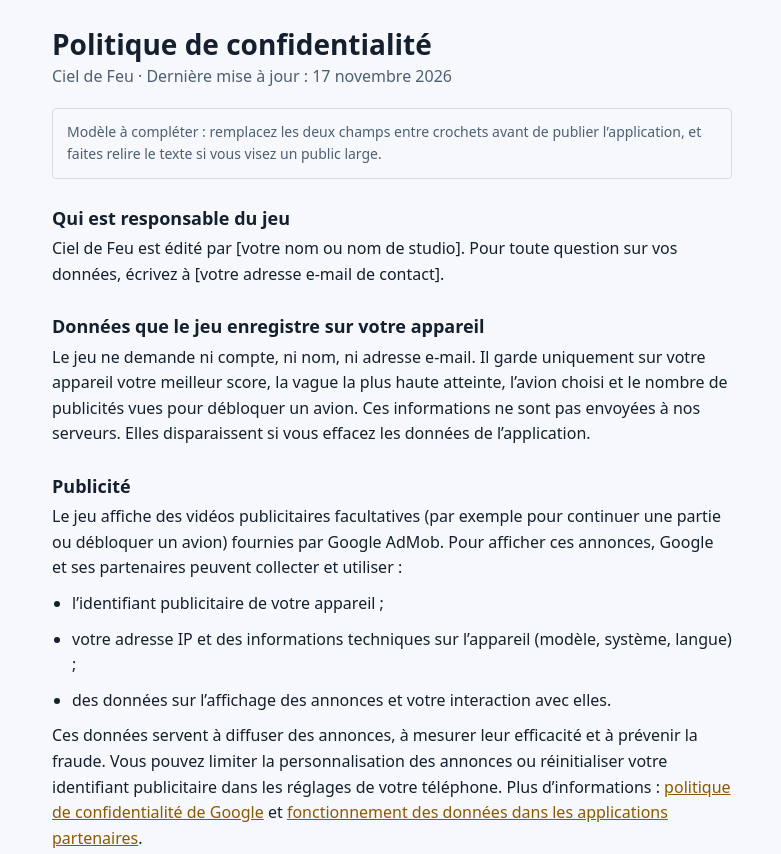
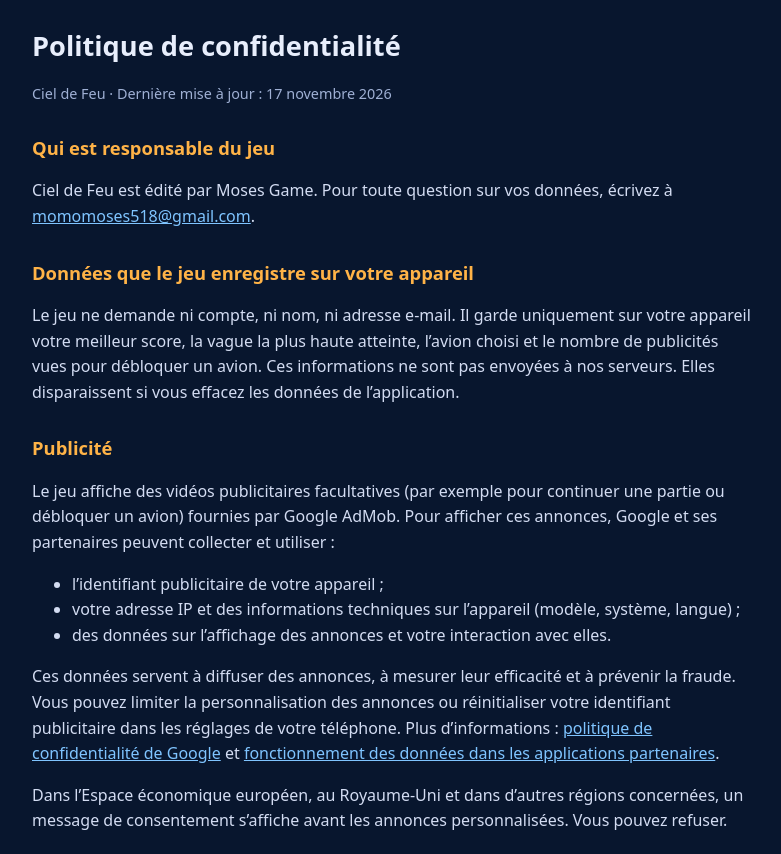
Before and after one commit to Moses43-momo/Moses43-momo.-GitHub.-io.-, a plain HTML site: page privacy.html in a window 1280 px wide. Shown: the top 854 px of the page, without its empty margins (248-1029 px from the left). Drawn offline with Linux system fonts and the light colour scheme.

Commit message:
Add files via upload

```diff
--- a/privacy.html
+++ b/privacy.html
@@ -1,31 +1,18 @@
-<!doctype html>
+<!DOCTYPE html>
 <html lang="fr">
 <head>
 <meta charset="utf-8">
 <meta name="viewport" content="width=device-width, initial-scale=1">
+<meta name="theme-color" content="#08162e">
 <title>Politique de confidentialité – Ciel de Feu</title>
 <style>
-:root { --bg: #f6f8fb; --fg: #14202e; --muted: #4d5f73; --line: #d3dce6; --accent: #8a5a00; color-scheme: light; }
-@media (prefers-color-scheme: dark) {
-  :root:not([data-theme="light"]) { --bg: #0b1626; --fg: #e6eef6; --muted: #9db4c6; --line: #243449; --accent: #ffb703; color-scheme: dark; }
-}
-:root[data-theme="dark"] { --bg: #0b1626; --fg: #e6eef6; --muted: #9db4c6; --line: #243449; --accent: #ffb703; color-scheme: dark; }
-* { box-sizing: border-box; }
-body {
-  margin: 0; background: var(--bg); color: var(--fg);
-  font: 400 16px/1.6 system-ui, -apple-system, 'Segoe UI', Roboto, sans-serif;
-  padding-block: 28px;
-  padding-left: max(16px, env(safe-area-inset-left, 0px));
-  padding-right: max(16px, env(safe-area-inset-right, 0px));
-}
-main { max-width: 680px; margin: 0 auto; }
-h1 { margin: 0 0 4px; font-size: 28px; line-height: 1.15; text-wrap: balance; }
-h2 { margin: 28px 0 6px; font-size: 18px; line-height: 1.3; }
-p, li { margin: 0 0 10px; }
-ul { padding-left: 20px; margin: 0 0 10px; }
-.meta { color: var(--muted); margin-bottom: 18px; }
-.note { padding: 12px 14px; border: 1px solid var(--line); border-radius: 4px; color: var(--muted); font-size: 14px; }
-a { color: var(--accent); overflow-wrap: anywhere; }
+  body { margin: 0; padding: 24px 18px 48px; background: #08162e; color: #e8eefc; font: 16px/1.6 system-ui, -apple-system, "Segoe UI", Roboto, sans-serif; }
+  main { max-width: 720px; margin: 0 auto; }
+  h1 { font-size: 1.7rem; margin: 0 0 4px; }
+  h2 { font-size: 1.15rem; margin: 28px 0 8px; color: #ffb347; }
+  p, li { color: #d3dcf2; }
+  a { color: #7fc4ff; }
+  .meta { color: #9fb0d4; font-size: .9rem; margin-bottom: 20px; }
 </style>
 </head>
 <body>
@@ -33,10 +20,8 @@ a { color: var(--accent); overflow-wrap: anywhere; }
 <h1>Politique de confidentialité</h1>
 <p class="meta">Ciel de Feu · Dernière mise à jour : 17 novembre 2026</p>
 
-  <p class="note">Modèle à compléter : remplacez les deux champs entre crochets avant de publier l’application, et faites relire le texte si vous visez un public large.</p>
-
 <h2>Qui est responsable du jeu</h2>
-  <p>Ciel de Feu est édité par [votre nom ou nom de studio]. Pour toute question sur vos données, écrivez à [votre adresse e-mail de contact].</p>
+<p>Ciel de Feu est édité par Moses Game. Pour toute question sur vos données, écrivez à <a href="mailto:momomoses518@gmail.com">momomoses518@gmail.com</a>.</p>
 
 <h2>Données que le jeu enregistre sur votre appareil</h2>
 <p>Le jeu ne demande ni compte, ni nom, ni adresse e-mail. Il garde uniquement sur votre appareil votre meilleur score, la vague la plus haute atteinte, l’avion choisi et le nombre de publicités vues pour débloquer un avion. Ces informations ne sont pas envoyées à nos serveurs. Elles disparaissent si vous effacez les données de l’application.</p>
@@ -48,7 +33,7 @@ a { color: var(--accent); overflow-wrap: anywhere; }
   <li>votre adresse IP et des informations techniques sur l’appareil (modèle, système, langue) ;</li>
   <li>des données sur l’affichage des annonces et votre interaction avec elles.</li>
 </ul>
-  <p>Ces données servent à diffuser des annonces, à mesurer leur efficacité et à prévenir la fraude. Vous pouvez limiter la personnalisation des annonces ou réinitialiser votre identifiant publicitaire dans les réglages de votre téléphone. Plus d’informations : <a href="https://policies.google.com/privacy" target="_blank" rel="noopener">politique de confidentialité de Google</a> et <a href="https://policies.google.com/technologies/partner-sites" target="_blank" rel="noopener">fonctionnement des données dans les applications partenaires</a>.</p>
+<p>Ces données servent à diffuser des annonces, à mesurer leur efficacité et à prévenir la fraude. Vous pouvez limiter la personnalisation des annonces ou réinitialiser votre identifiant publicitaire dans les réglages de votre téléphone. Plus d’informations : <a href="https://policies.google.com/privacy">politique de confidentialité de Google</a> et <a href="https://policies.google.com/technologies/partner-sites">fonctionnement des données dans les applications partenaires</a>.</p>
 <p>Dans l’Espace économique européen, au Royaume-Uni et dans d’autres régions concernées, un message de consentement s’affiche avant les annonces personnalisées. Vous pouvez refuser.</p>
 
 <h2>Enfants</h2>
@@ -61,7 +46,7 @@ a { color: var(--accent); overflow-wrap: anywhere; }
 <p>Cette politique peut évoluer, par exemple si une fonction est ajoutée. La date de mise à jour en haut de la page indique la version en vigueur.</p>
 
 <h2>Contact</h2>
-  <p>[votre adresse e-mail de contact]</p>
+<p><a href="mailto:momomoses518@gmail.com">momomoses518@gmail.com</a></p>
 </main>
 </body>
 </html>
```
Lines whose indentation alone changed are shown as unchanged.
